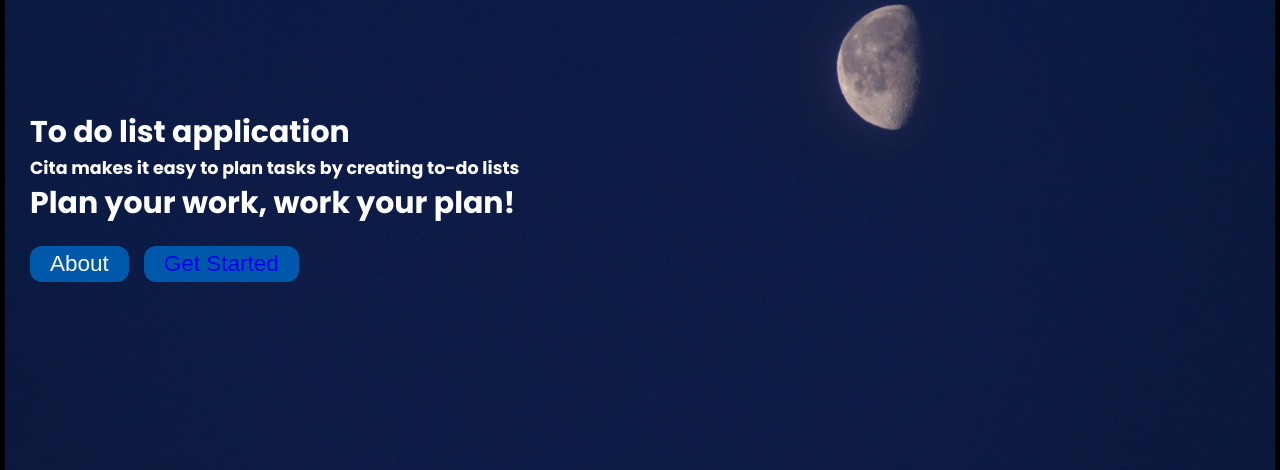
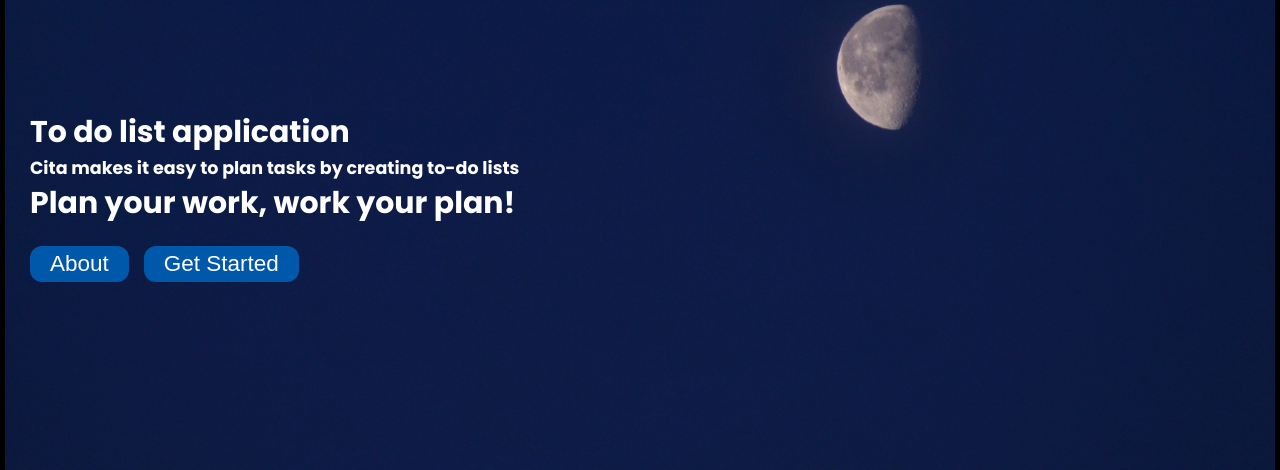
Before and after one commit to ssamueluntu/pemrograman-web, a PHP site: page /html/get_started.html in a window 1280 px wide. Shown: the part 204-674 px from the top of the page. Run offline with PHP 8.4, Linux system fonts and the light colour scheme.

Commit message:
memperbaiki bug ke 4

```diff
--- a/css/get_stated.css
+++ b/css/get_stated.css
@@ -44,6 +44,10 @@ body {
     cursor: pointer;
   }
 
+  .container-start .content button a{
+    color: #FFF;
+  }
+
   .container-start .content-about {
     display: none;
     width: 100vw;
```
